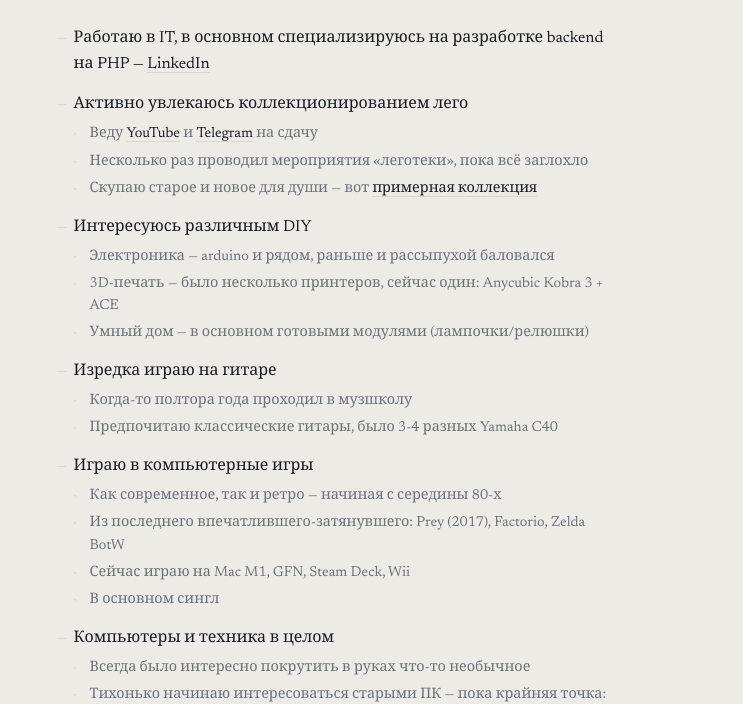
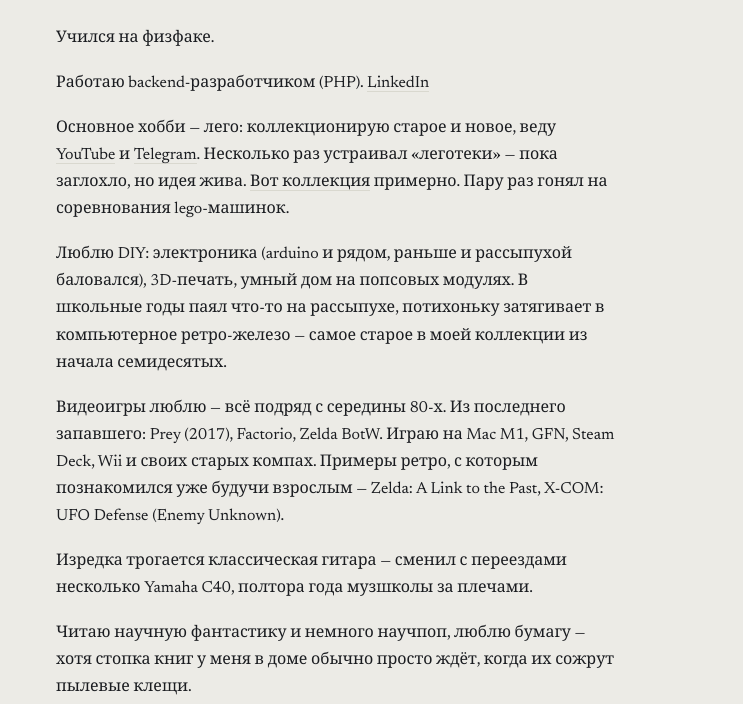
Before and after one commit to 10on/about-me, a plain HTML site: page about.html in a window 1280 px wide. Shown: the part 254-958 px from the top of the page, without its empty margins (268-1011 px from the left). Drawn offline with nearby package versions, Linux system fonts and the light colour scheme.

Commit message:
Перенести текст «обо мне» в content/about.md, собирать через build.py
По аналогии с retro.md/diy.md: bio теперь markdown-контент, инжектится
в about.html между BUILD-маркерами. build.py поддерживает свой wrapper-
класс на цель (about → bio-content вместо стандартного md-content).
Заодно убрал приписку "сделано руками" из шаблона генерации статей.

```diff
--- a/about.html
+++ b/about.html
@@ -36,51 +36,18 @@
         <div class="container" style="padding-top: 2.5rem; padding-bottom: 2rem;">
             <h1 style="font-size: clamp(28px, 6vw, 34px); font-weight: 600; letter-spacing: -0.01em; margin-bottom: 1.1rem;">обо мне</h1>
 
-            <ul class="bio-list">
-                <li>Работаю в IT, в основном специализируюсь на разработке backend на PHP — <a href="https://www.linkedin.com/in/d-push/" target="_blank" rel="noopener">LinkedIn</a></li>
-                <li>Активно увлекаюсь коллекционированием лего
-                    <ul>
-                        <li>Веду <a href="https://www.youtube.com/@DenchikBricks" target="_blank" rel="noopener">YouTube</a> и <a href="http://t.me/denchik_bricks" target="_blank" rel="noopener">Telegram</a> на сдачу</li>
-                        <li>Несколько раз проводил мероприятия «леготеки», пока всё заглохло</li>
-                        <li>Скупаю старое и новое для души — вот <a href="https://rebrickable.com/users/10on/lego/" target="_blank" rel="noopener">примерная коллекция</a></li>
-                    </ul>
-                </li>
-                <li>Интересуюсь различным DIY
-                    <ul>
-                        <li>Электроника — arduino и рядом, раньше и рассыпухой баловался</li>
-                        <li>3D-печать — было несколько принтеров, сейчас один: Anycubic Kobra 3 + ACE</li>
-                        <li>Умный дом — в основном готовыми модулями (лампочки/релюшки)</li>
-                    </ul>
-                </li>
-                <li>Изредка играю на гитаре
-                    <ul>
-                        <li>Когда-то полтора года проходил в музшколу</li>
-                        <li>Предпочитаю классические гитары, было 3-4 разных Yamaha C40</li>
-                    </ul>
-                </li>
-                <li>Играю в компьютерные игры
-                    <ul>
-                        <li>Как современное, так и ретро — начиная с середины 80-х</li>
-                        <li>Из последнего впечатлившего-затянувшего: Prey (2017), Factorio, Zelda BotW</li>
-                        <li>Сейчас играю на Mac M1, GFN, Steam Deck, Wii</li>
-                        <li>В основном сингл</li>
-                    </ul>
-                </li>
-                <li>Компьютеры и техника в целом
-                    <ul>
-                        <li>Всегда было интересно покрутить в руках что-то необычное</li>
-                        <li>Тихонько начинаю интересоваться старыми ПК — пока крайняя точка: ноутбук из 89 года</li>
-                    </ul>
-                </li>
-                <li>Недавно снова полюбил велик — катаюсь в основном по городу, SCOTT Aspect 960</li>
-                <li>Книжки
-                    <ul>
-                        <li>В основном научная фантастика и немного научпоп</li>
-                        <li>Люблю бумагу</li>
-                        <li>Но чаще всего у меня дома стопка книг, большая часть которых ждёт</li>
-                    </ul>
-                </li>
-            </ul>
+            <!-- BUILD:about -->
+<div class="bio-content">
+<p>Учился на физфаке.</p>
+<p>Работаю backend-разработчиком (PHP). <a href="https://www.linkedin.com/in/d-push/">LinkedIn</a></p>
+<p>Основное хобби — лего: коллекционирую старое и новое, веду <a href="https://www.youtube.com/@DenchikBricks">YouTube</a> и <a href="http://t.me/denchik_bricks">Telegram</a>. Несколько раз устраивал «леготеки» — пока заглохло, но идея жива. <a href="https://rebrickable.com/users/10on/lego/">Вот коллекция</a> примерно. Пару раз гонял на соревнования lego-машинок.</p>
+<p>Люблю DIY: электроника (arduino и рядом, раньше и рассыпухой баловался), 3D-печать, умный дом на попсовых модулях. В школьные годы паял что-то на рассыпухе, потихоньку затягивает в компьютерное ретро-железо — самое старое в моей коллекции из начала семидесятых.</p>
+<p>Видеоигры люблю — всё подряд с середины 80-х. Из последнего запавшего: Prey (2017), Factorio, Zelda BotW. Играю на Mac M1, GFN, Steam Deck, Wii и своих старых компах. Примеры ретро, с которым познакомился уже будучи взрослым — Zelda: A Link to the Past, X-COM: UFO Defense (Enemy Unknown).</p>
+<p>Изредка трогается классическая гитара — сменил с переездами несколько Yamaha C40, полтора года музшколы за плечами.</p>
+<p>Читаю научную фантастику и немного научпоп, люблю бумагу — хотя стопка книг у меня в доме обычно просто ждёт, когда их сожрут пылевые клещи.</p>
+<p>Катаюсь на велике по городу (SCOTT Aspect 960).</p>
+</div>
+<!-- /BUILD:about -->
 
             <div class="cat-block">
                 <img src="img/persik.jpg" alt="Персик">
@@ -91,7 +58,7 @@
                 <span class="feed-label">// где я жил</span>
                 <span class="feed-line"></span>
             </div>
-            <p style="font-size: 0.95rem; color: var(--muted); line-height: 1.6; margin: 0.75rem 0 1.5rem;">Родом из Омска, живу в Сербии: пол-года Калининграда, почти 4 года Москвы, 2,5 года Подгорицы, годик Белграда. Учился тоже в Омске — ОмГУ, радиофизика (бакалавр), медицинская физика (магистр).</p>
+            <p style="font-size: 0.95rem; color: var(--muted); line-height: 1.6; margin: 0.75rem 0 1.5rem;">Родом из Омска, живу в Сербии: пол-года Калининграда, почти 4 года Москвы, 2,5 года Подгорицы, годик Белграда.</p>
 
             <div class="timeline">
                 <div class="tl-item">
--- a/style.css
+++ b/style.css
@@ -186,60 +186,27 @@
     margin-bottom: 0 !important;
 }
 
-.bio-list {
-    list-style: none;
+.bio-content {
     max-width: 560px;
     margin: 1.75rem 0;
     display: flex;
     flex-direction: column;
-    gap: 0.85rem;
+    gap: 1.1rem;
 }
 
-.bio-list > li {
+.bio-content p {
     font-size: 1rem;
-    line-height: 1.65;
-    padding-left: 1.1rem;
-    position: relative;
+    line-height: 1.7;
 }
 
-.bio-list > li::before {
-    content: '—';
-    position: absolute;
-    left: 0;
-    color: var(--border);
-}
-
-.bio-list ul {
-    list-style: none;
-    margin: 0.35rem 0 0;
-    display: flex;
-    flex-direction: column;
-    gap: 0.3rem;
-}
-
-.bio-list ul li {
-    font-size: 0.9rem;
-    color: var(--muted);
-    line-height: 1.55;
-    padding-left: 1rem;
-    position: relative;
-}
-
-.bio-list ul li::before {
-    content: '·';
-    position: absolute;
-    left: 0;
-    color: var(--border);
-}
-
-.bio-list a {
+.bio-content a {
     color: var(--text);
     text-decoration: none;
     border-bottom: 1px solid var(--border);
     transition: border-color 0.15s, color 0.15s;
 }
 
-.bio-list a:hover {
+.bio-content a:hover {
     border-color: var(--accent);
     color: var(--accent);
 }
```
Also changed, not shown: content/about.md (added, +15 -0 lines), 1 other file.
